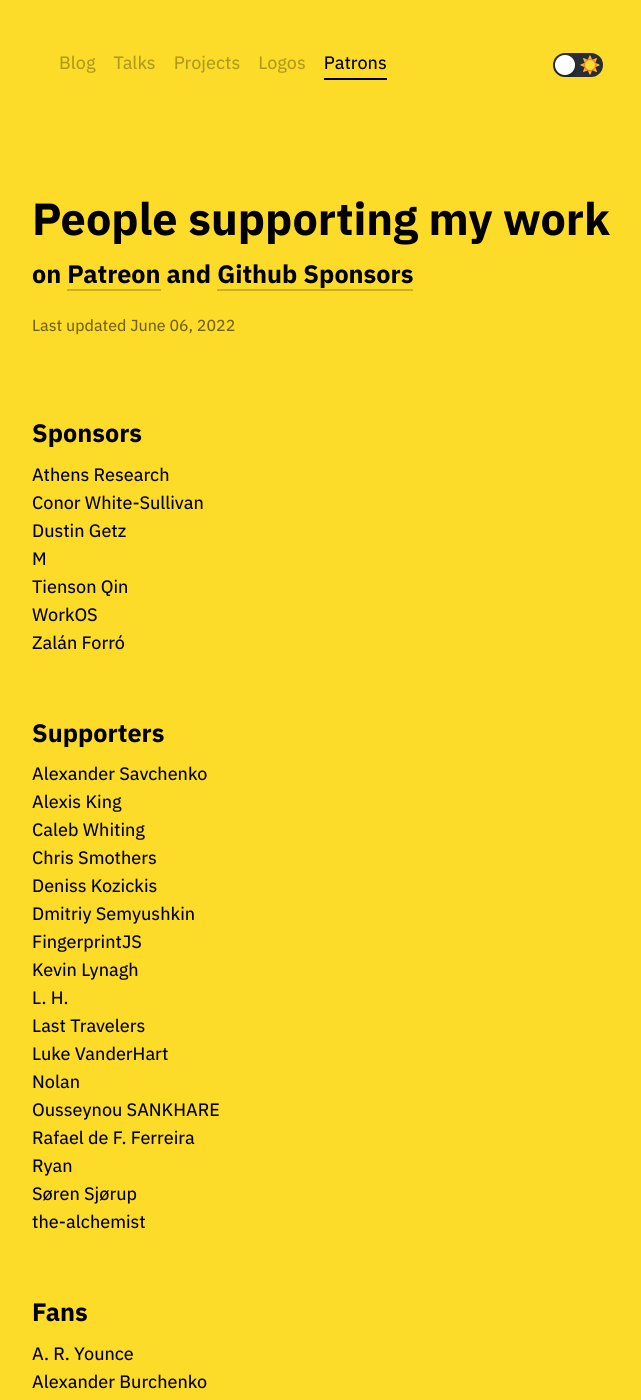
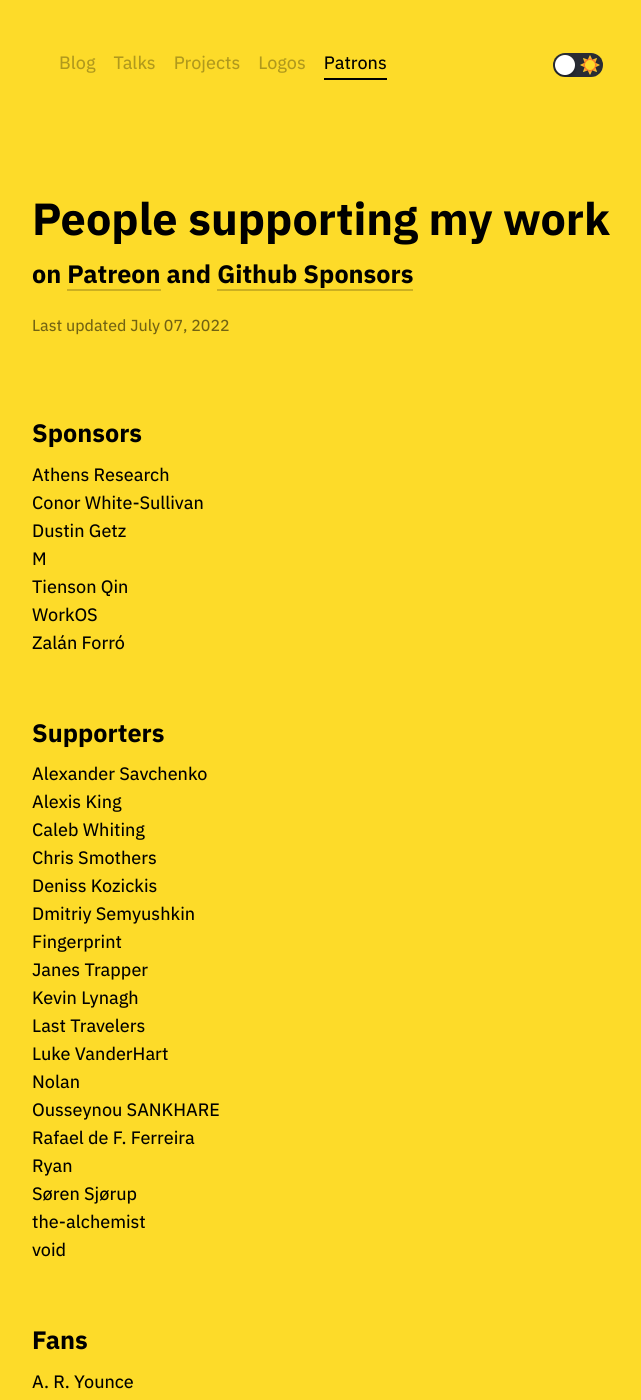
Before and after one commit to tonsky/tonsky.github.io, a Jekyll site: the page built from patrons/index.html, in a window 1280 px wide and 1400 px high. Shown: the whole window, without its empty margins (310-951 px from the left). Built offline with Jekyll 4.4.1, drawn with Linux system fonts in a browser that asks for light colours; some of the changed text lies outside the part shown.

Commit message:
Patrons update July 2022

```diff
--- a/patrons/index.html
+++ b/patrons/index.html
@@ -20,7 +20,7 @@
 
 <h1 class="title">People supporting my work</h1>
 <h2>on <a href="https://patreon.com/tonsky" target="_blank">Patreon</a> and <a href="https://github.com/sponsors/tonsky" target="_blank">Github Sponsors</a></h2>
-<div class="footer">Last updated June 06, 2022</div>
+<div class="footer">Last updated July 07, 2022</div>
 
 <h2>Sponsors</h2>
 <li>Athens Research</li>
@@ -38,9 +38,9 @@
 <li>Chris Smothers</li>
 <li>Deniss Kozickis</li>
 <li>Dmitriy Semyushkin</li>
-<li>FingerprintJS</li>
+<li>Fingerprint</li>
+<li>Janes Trapper</li>
 <li>Kevin Lynagh</li>
-<li>L. H.</li>
 <li>Last Travelers</li>
 <li>Luke VanderHart</li>
 <li>Nolan</li>
@@ -49,11 +49,11 @@
 <li>Ryan</li>
 <li>Søren Sjørup</li>
 <li>the-alchemist</li>
+<li>void</li>
 
 <h2>Fans</h2>
 <li>A. R. Younce</li>
 <li>Alexander Burchenko</li>
-<li>Alexander Gudulin</li>
 <li>Andreas Pizsa</li>
 <li>Arno Esterhuizen</li>
 <li>Around</li>
```
Also changed, not shown: other parts of patrons/index.html (+0 -1 lines).
